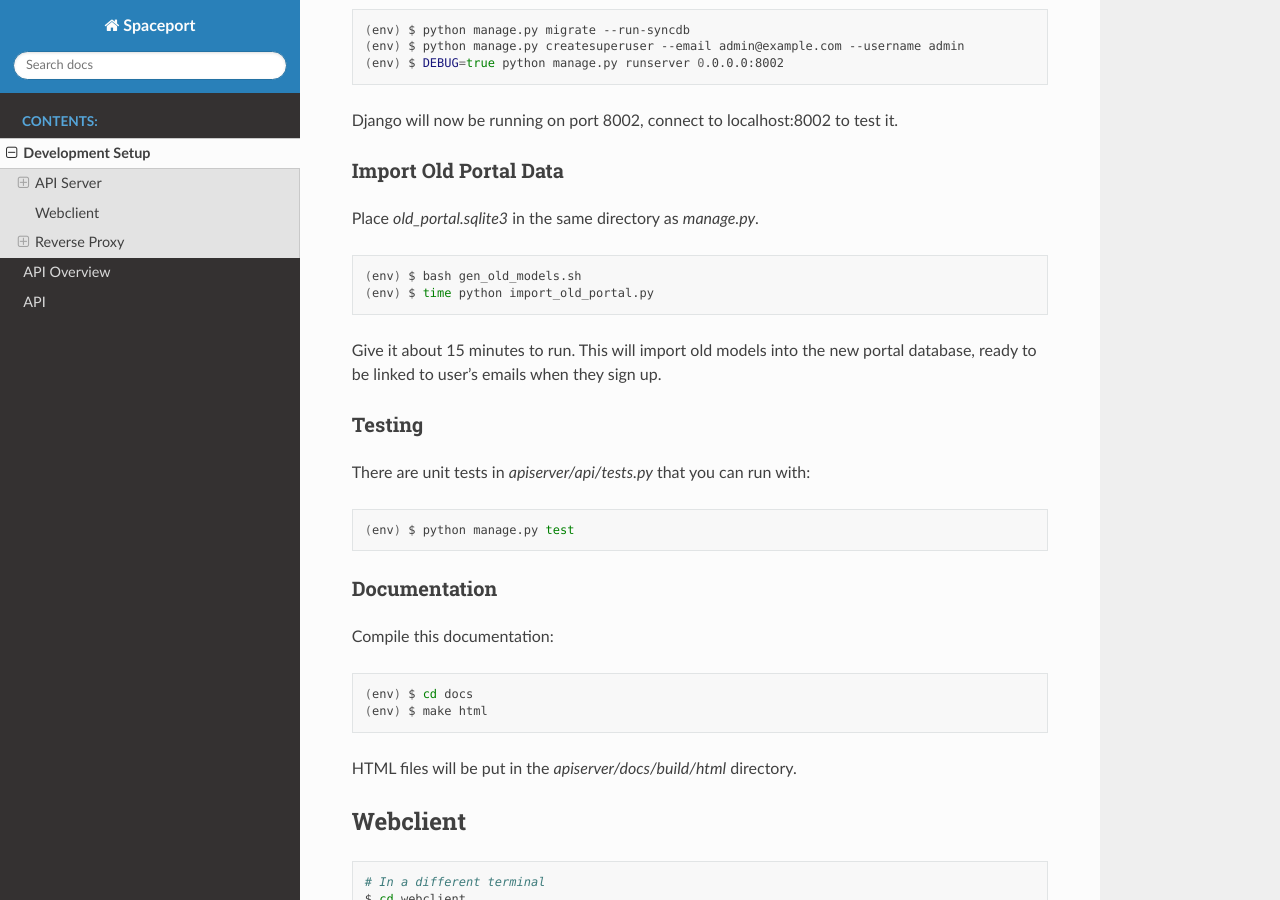
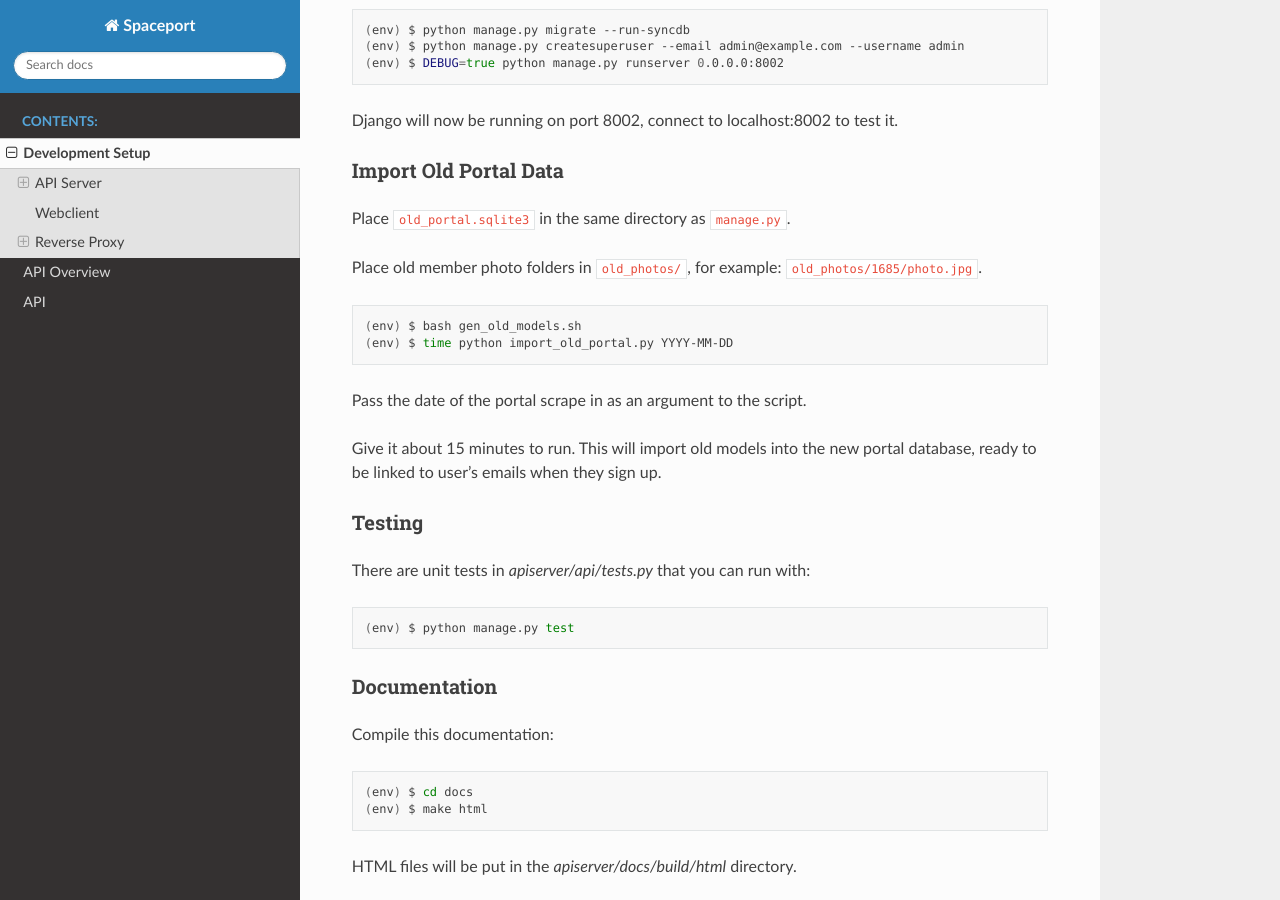
Before and after one commit to Protospace/spaceport, a Sphinx documentation site: the page built from apiserver/docs/source/dev.rst, in a window 1280 px wide and 900 px high, scrolled down 1167 px. Built offline with Sphinx 7.4.7 and the Read the Docs theme 2.0.0, drawn with Linux system fonts in a browser that asks for light colours.

Commit message:
Add instructions for importing member photo and scrape date

```diff
--- a/apiserver/docs/source/dev.rst
+++ b/apiserver/docs/source/dev.rst
@@ -54,14 +54,19 @@ Django will now be running on port 8002, connect to localhost:8002 to test it.
 Import Old Portal Data
 ++++++++++++++++++++++
 
-Place `old_portal.sqlite3` in the same directory as `manage.py`.
+Place ``old_portal.sqlite3`` in the same directory as ``manage.py``.
+
+Place old member photo folders in ``old_photos/``, for example: ``old_photos/1685/photo.jpg``.
 
 .. sourcecode:: bash
 
     (env) $ bash gen_old_models.sh
-    (env) $ time python import_old_portal.py
+    (env) $ time python import_old_portal.py YYYY-MM-DD
 
-Give it about 15 minutes to run. This will import old models into the new portal database, ready to be linked to user's emails when they sign up.
+Pass the date of the portal scrape in as an argument to the script.
+
+Give it about 15 minutes to run. This will import old models into the new portal
+database, ready to be linked to user's emails when they sign up.
 
 Testing
 +++++++
```
